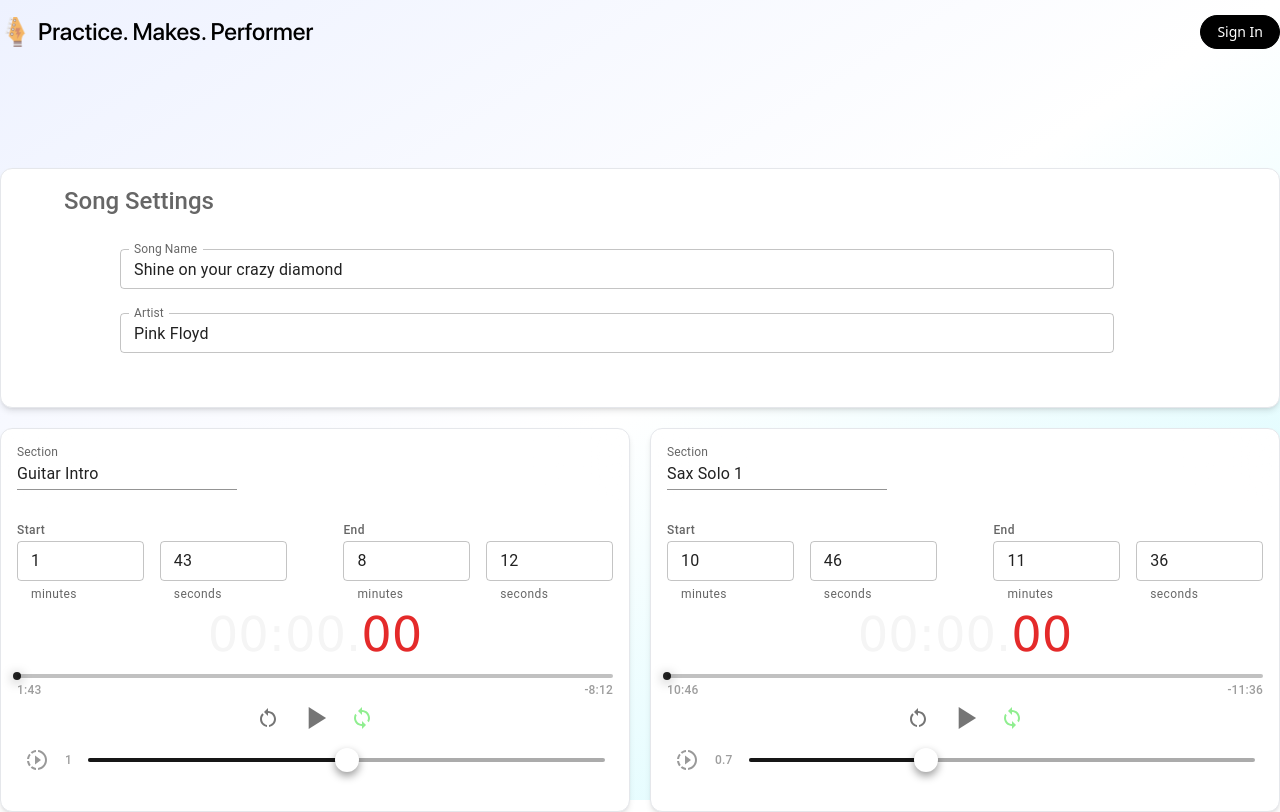
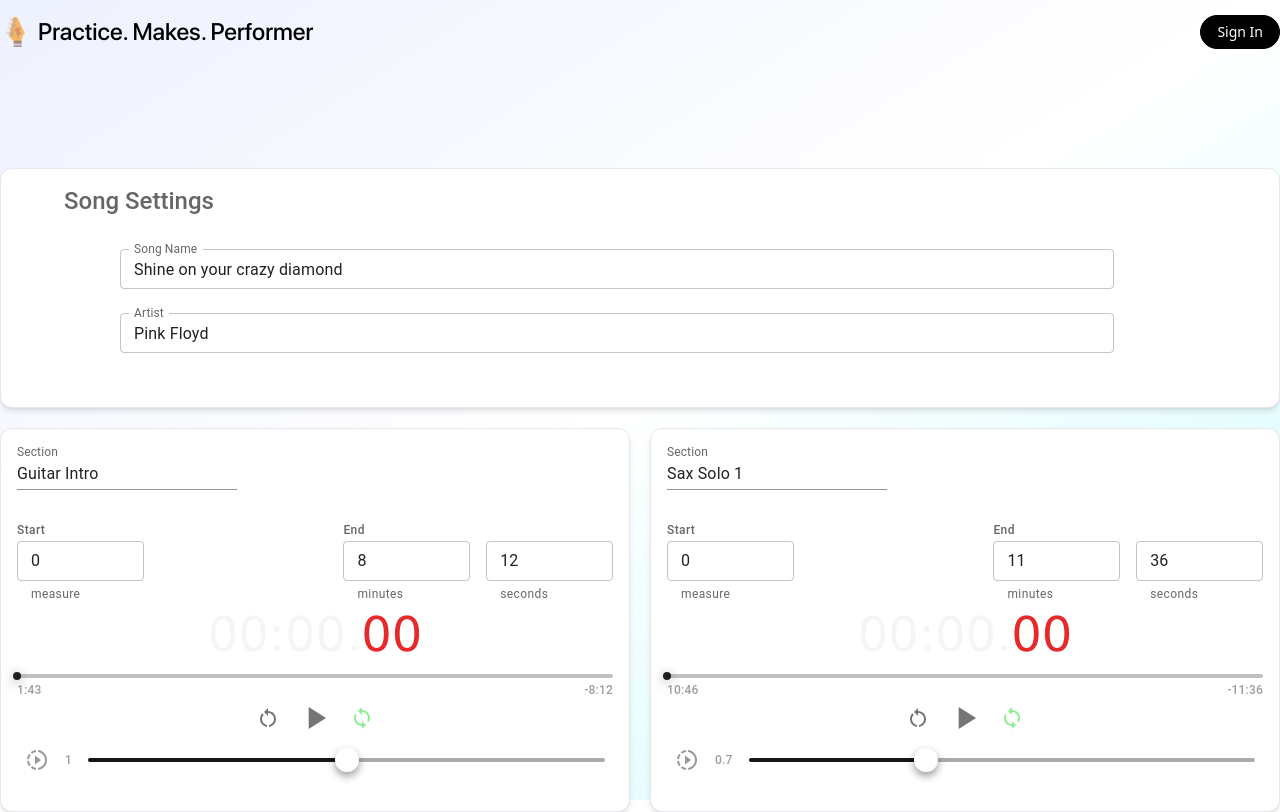
Before and after one commit to robertdavidwest/practice-makes-performer, a Next.js app: page /demoSongs/0 in a window 1280 px wide. Shown: the top 812 px of the page. Built offline with nearby package versions, Linux system fonts and the light colour scheme; no server answers.

Commit message:
started working on adding measures view to player

```diff
--- a/components/song/player.tsx
+++ b/components/song/player.tsx
@@ -57,6 +57,11 @@ export default function Player({
     setPosition(currentTime);
   }, [currentTime]);
 
+  //////////// these values are hardcoded for now
+  const bpm = 130;
+  const beatsPerMeasure = 6;
+  ///////////////////////////////////////////////
+
   const theme = useTheme();
   const [position, setPosition] = React.useState(0);
 
@@ -69,8 +74,21 @@ export default function Player({
   const lightIconColor =
     theme.palette.mode === "dark" ? "rgba(255,255,255,0.4)" : "rgba(0,0,0,0.4)";
 
+  function convertMeasuresToSeconds(measure: number) {
+    // return Math.floor((60 / bpm) * beatsPerMeasure * measure);
+    return (60 / bpm) * beatsPerMeasure * measure;
+  }
+  function convertSecondsToMeasures(seconds: number) {
+    return Math.floor((seconds * bpm) / (60 * beatsPerMeasure));
+  }
+
   const maxMins = Math.floor(duration / 60);
   const remainingSeconds = duration - maxMins * 60;
+
+  const maxMeasures = convertSecondsToMeasures(duration);
+
+  const [startMeasures, setStartMeasures] = React.useState(0);
+  const [endMeasures, setEndMeasures] = React.useState(maxMeasures);
 
   const [startMinutes, setStartMinutes] = React.useState(0);
   const [startSeconds, setStartSeconds] = React.useState(0);
@@ -115,6 +133,24 @@ export default function Player({
       if (startOrEnd === "start") setStartMinutes(valueMinutes);
       else if (startOrEnd === "end") setEndMinutes(valueMinutes);
     }
+  };
+
+  const changeStartMeasure = (value: string) => {
+    let numValue = Number(value);
+    const currentStartSeconds = convertMeasuresToSeconds(numValue);
+    console.log("measure", numValue);
+    console.log("converted sec", currentStartSeconds);
+    setStartMeasures(numValue);
+    setStart(currentStartSeconds);
+    setDisableSave(false);
+  };
+
+  const changeEndMeasure = (value: string) => {
+    let numValue = Number(value);
+    const currentStartSeconds = convertMeasuresToSeconds(numValue);
+    setEndMeasures(numValue);
+    setEnd(currentStartSeconds);
+    setDisableSave(false);
   };
 
   const changeStartMinutes = (value: string) => {
@@ -178,7 +214,7 @@ export default function Player({
   }
 
   // constant until feature is implemented
-  const showMeasures = false;
+  const showMeasures = true;
   return (
     <Widget>
       <Box sx={{ display: "flex", justifyContent: "space-between" }}>
@@ -249,6 +285,7 @@ export default function Player({
           <Typography variant="caption" color="text.secondary" fontWeight={500}>
             {"Start"}
           </Typography>
+          {!showMeasures ? (
             <Grid container spacing={2} columns={2}>
               <Grid item xs={1}>
                 <TextField
@@ -277,6 +314,23 @@ export default function Player({
                 />
               </Grid>
             </Grid>
+          ) : (
+            <Grid container spacing={2} columns={2}>
+              <Grid item xs={1}>
+                <TextField
+                  size="small"
+                  helperText="measure"
+                  placeholder={"measure"}
+                  value={startMeasures}
+                  type="number"
+                  onChange={(e) => changeStartMeasure(e.target.value)}
+                  InputProps={{
+                    inputProps: { min: 0 },
+                  }}
+                />
+              </Grid>
+            </Grid>
+          )}
         </Grid>
         <Grid item xs={1}></Grid>
         <Grid item xs={7}>
```
Lines whose indentation alone changed are shown as unchanged.
